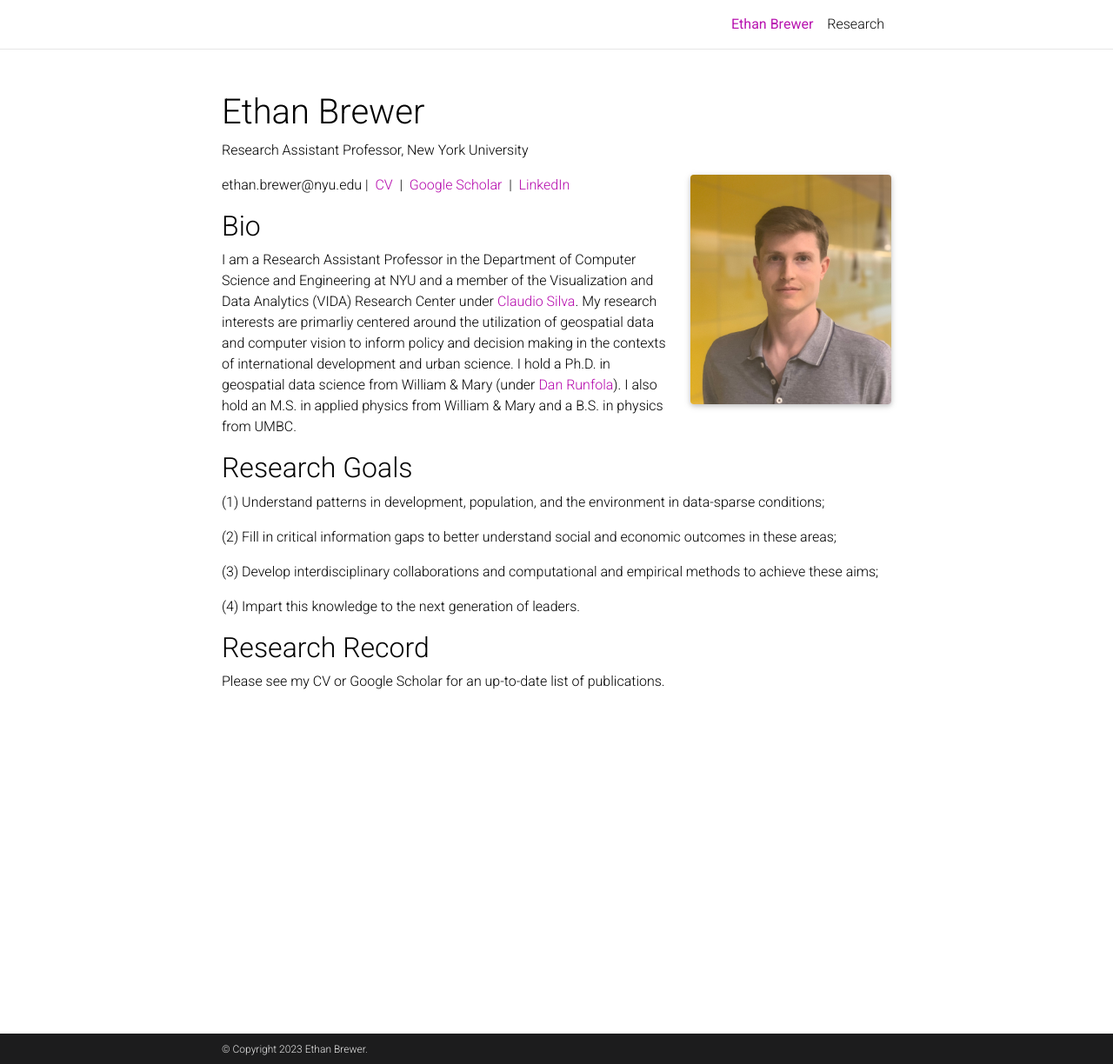
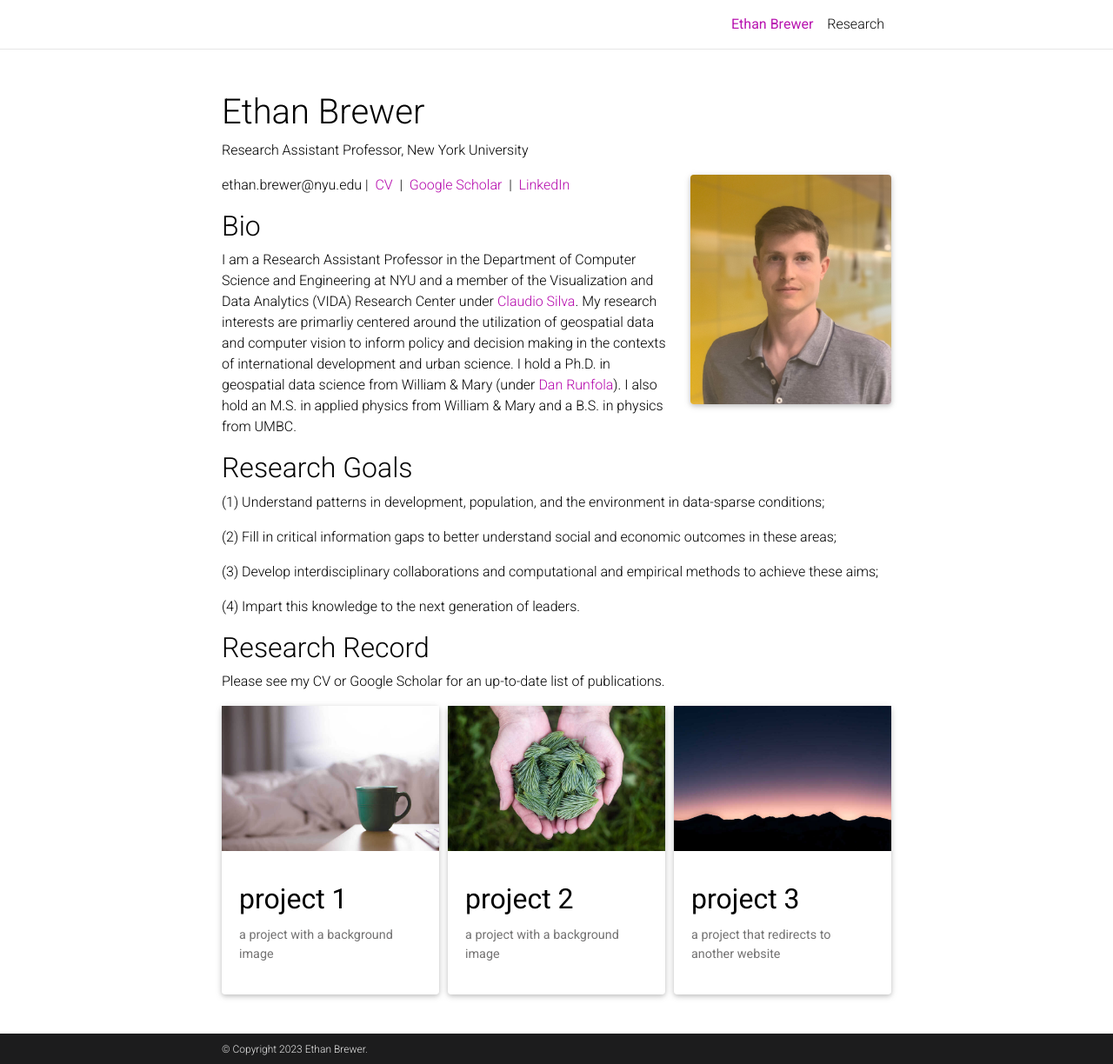
Before and after one commit to EMBrewer/EMBRewer.github.io, a Jekyll site: the page built from _pages/about.md, in a window 1280 px wide and 1224 px high. Shown: the whole window at 87% size. Built offline with Jekyll 4.4.1, drawn with Linux system fonts in a browser that asks for light colours; full-size pictures stand in for the smaller copies a plugin makes; comment, search, counter and statistics services are not loaded; a style sheet for code colours, icons or effects is not loaded.

Commit message:
Update about.md

```diff
--- a/_pages/about.md
+++ b/_pages/about.md
@@ -32,3 +32,51 @@
 
 ## Research Record
 Please see my CV or Google Scholar for an up-to-date list of publications.
+
+<!-- pages/projects.md -->
+<div class="projects">
+{%- if site.enable_project_categories and page.display_categories %}
+  <!-- Display categorized projects -->
+  {%- for category in page.display_categories %}
+  <h2 class="category">{{ category }}</h2>
+  {%- assign categorized_projects = site.projects | where: "category", category -%}
+  {%- assign sorted_projects = categorized_projects | sort: "importance" %}
+  <!-- Generate cards for each project -->
+  {% if page.horizontal -%}
+  <div class="container">
+    <div class="row row-cols-2">
+    {%- for project in sorted_projects -%}
+      {% include projects_horizontal.html %}
+    {%- endfor %}
+    </div>
+  </div>
+  {%- else -%}
+  <div class="grid">
+    {%- for project in sorted_projects -%}
+      {% include projects.html %}
+    {%- endfor %}
+  </div>
+  {%- endif -%}
+  {% endfor %}
+
+{%- else -%}
+<!-- Display projects without categories -->
+  {%- assign sorted_projects = site.projects | sort: "importance" -%}
+  <!-- Generate cards for each project -->
+  {% if page.horizontal -%}
+  <div class="container">
+    <div class="row row-cols-2">
+    {%- for project in sorted_projects -%}
+      {% include projects_horizontal.html %}
+    {%- endfor %}
+    </div>
+  </div>
+  {%- else -%}
+  <div class="grid">
+    {%- for project in sorted_projects -%}
+      {% include projects.html %}
+    {%- endfor %}
+  </div>
+  {%- endif -%}
+{%- endif -%}
+</div>
```
